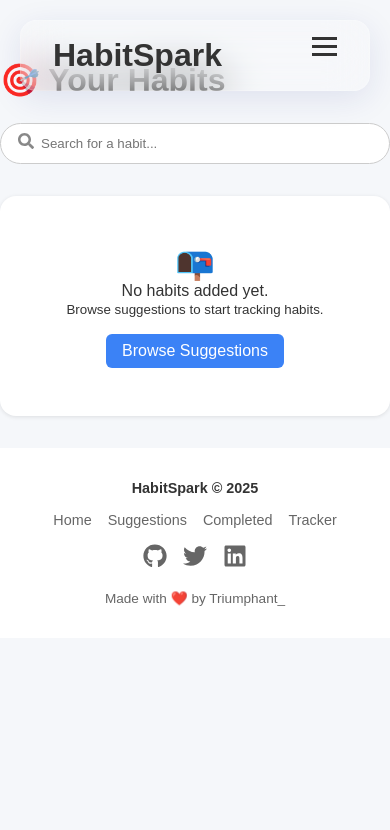
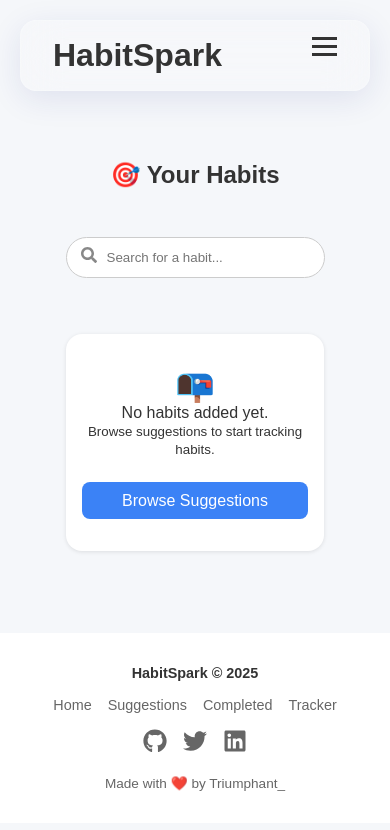
Before and after one commit to Triumphant307/habit-spark-2.0, a Next.js app: page /tracker in a window 390 px wide. Shown: the top 830 px of the page. Built offline with nearby package versions, Linux system fonts and the light colour scheme.

Commit message:
Fixed the tracker page layout

```diff
--- a/app/Styles/Tracker/Tracker.module.css
+++ b/app/Styles/Tracker/Tracker.module.css
@@ -1,39 +1,69 @@
 .tracker {
-  margin-top: -100px;
+  display: flex;
+  flex-direction: column;
+  align-items: center;
+  justify-content: center;
+  max-height: 100%;
+  padding: 50px;
 }
 
 .title {
   font-size: 2rem;
   font-weight: 600;
   color: var(--text-primary);
-  margin-bottom: 1rem;
+  margin-bottom: 1.5rem;
+  text-align: center;
 }
 
 .noResults {
   text-align: center;
-  padding: 3rem 1rem;
+  padding: 2.5rem 1.5rem;
   color: var(--text-primary);
   border-radius: 1rem;
   background-color: var(--bg-card);
-  max-width: 400px;
-  margin: 2rem auto;
+  max-width: 500px;
+  margin: 3rem auto;
   box-shadow: var(--box-shadow);
-  transition: all 0.3s ease;
+  transition: transform 0.3s ease, box-shadow 0.3s ease;
+}
+
+.noResults:hover {
+  transform: translateY(-4px);
+  box-shadow: 0 12px 24px rgba(0, 0, 0, 0.1);
 }
 
 .goSuggestBtn {
-  margin-top: 1rem;
+  margin-top: 1.5rem;
   display: inline-block;
-  padding: 0.5rem 1rem;
+  padding: 0.6rem 1.25rem;
   background-color: var(--btn-primary-bg);
   color: #fff;
-  border-radius: 6px;
+  border-radius: 8px;
   text-decoration: none;
-  transition: 0.3s ease-in-out;
+  font-weight: 500;
+  transition: background-color 0.3s ease, transform 0.2s ease;
+}
+
+.goSuggestBtn:hover {
+  background-color: var(
+    --btn-primary-bg-hover,
+    #4f46e5
+  ); /* Fallback if var not set */
+  transform: scale(1.03);
 }
 
 @media (max-width: 600px) {
-  .tracker {
-    margin-top: -50px;
+  .title {
+    font-size: 1.5rem;
+  }
+
+  .noResults {
+    padding: 2rem 1rem;
+    margin: 2rem 1rem;
+  }
+
+  .goSuggestBtn {
+    width: 100%;
+    text-align: center;
   }
 }
--- a/app/Styles/Tracker/TrackerCard.module.css
+++ b/app/Styles/Tracker/TrackerCard.module.css
@@ -45,6 +45,14 @@
 .cardLink {
   text-decoration: none;
   color: inherit;
+}
+
+.habitTarget {
+  color: var(--text-primary);
+}
+
+.habitStreak {
+  color: var(--text-primary);
 }
 
 .emptyState {
```
